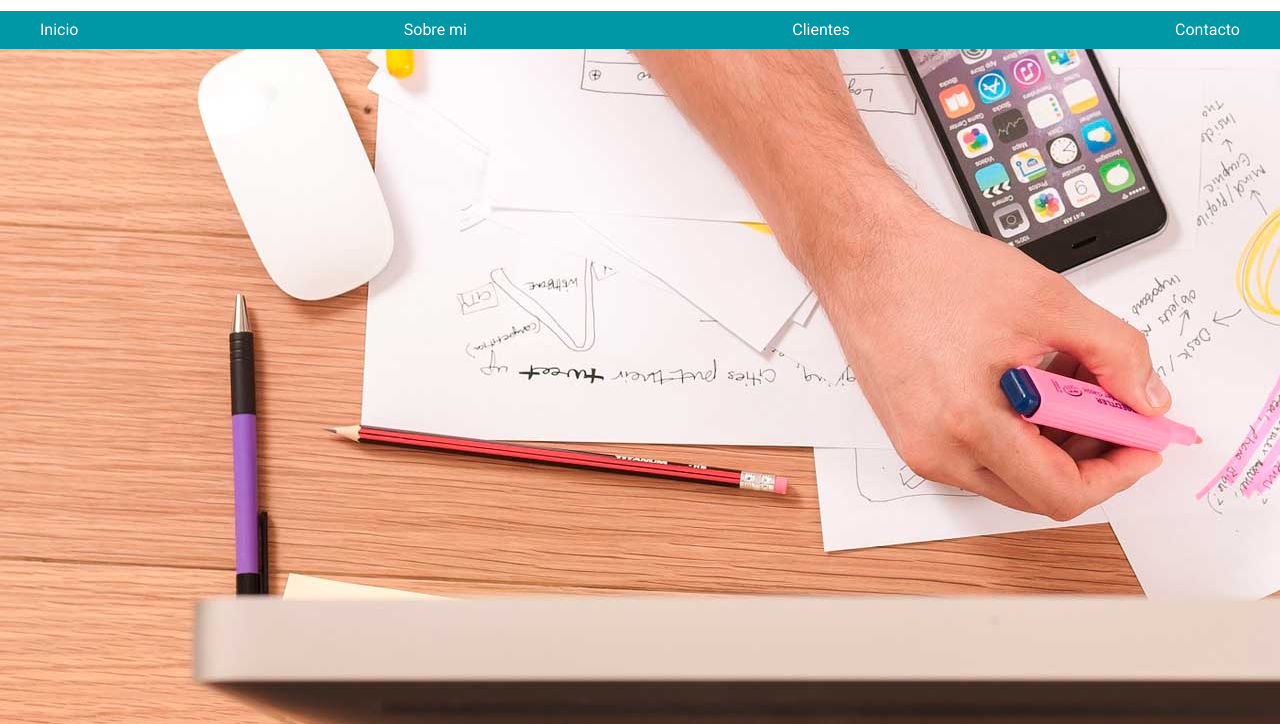
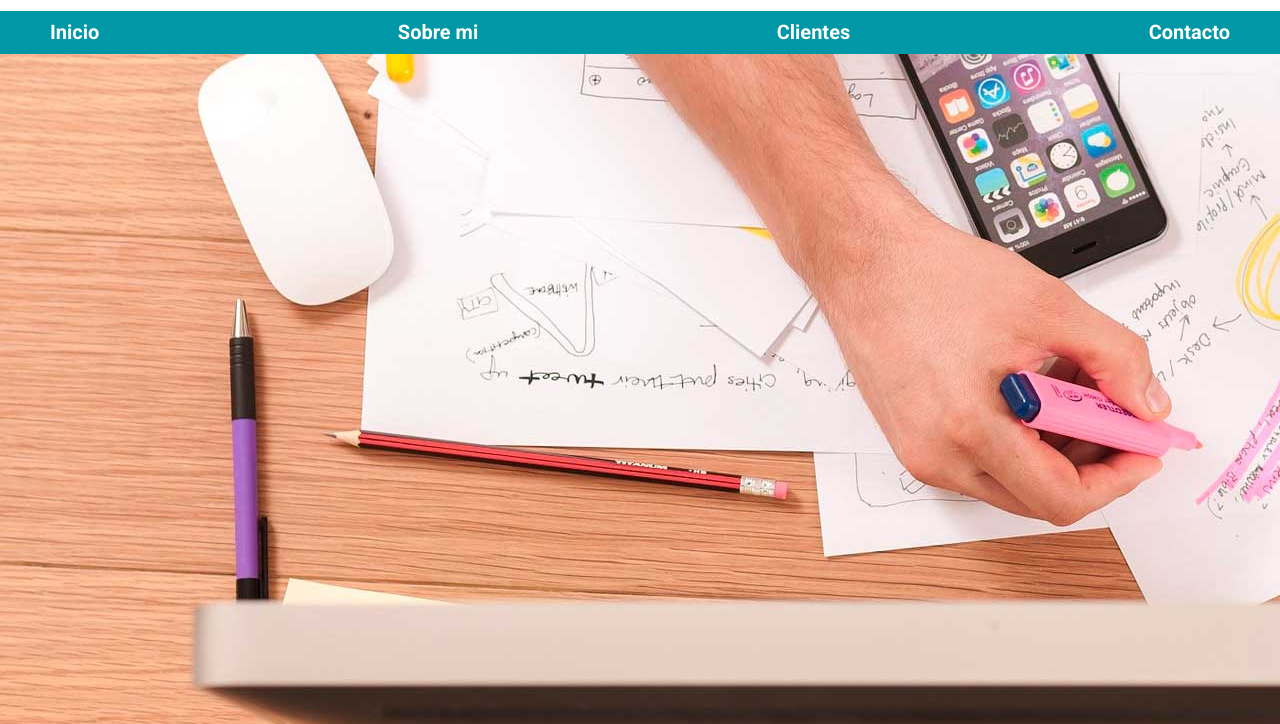
Before and after one commit to VictorHRF/paginaFreelancer, a plain HTML site: page index.html in a window 1280 px wide. Shown: the part 84-808 px from the top of the page. Drawn offline with Linux system fonts and the light colour scheme.

Commit message:
estilos para la barra de navegacion

```diff
--- a/css/styles.css
+++ b/css/styles.css
@@ -25,7 +25,7 @@ body {
 }
 
 .contenedor {
-    width: 120rem;
+    max-width: 120rem;
     margin: 0 auto;
 }
 
@@ -34,12 +34,31 @@ body {
 }
 
 .navegacion-principal {
-    padding: 1rem;
     display: flex;
-    justify-content: space-between;
+    flex-direction: column;
+    align-items: center;
+}
+
+@media (min-width: 768px) {
+    .navegacion-principal {
+        flex-direction: row;
+        justify-content: space-between;
+    }
 }
 
 .navegacion-principal a {
+    padding: 1rem;
     color: var(--blanco);
     text-decoration: none;
+    font-size: 2rem;
+    font-weight: 700;
 }
+
+.navegacion-principal a:hover {
+    background-color: var(--primario);
+    color: var(--oscuro);
+}
+
+@media (min-width: 480px) {
+
+}
```
